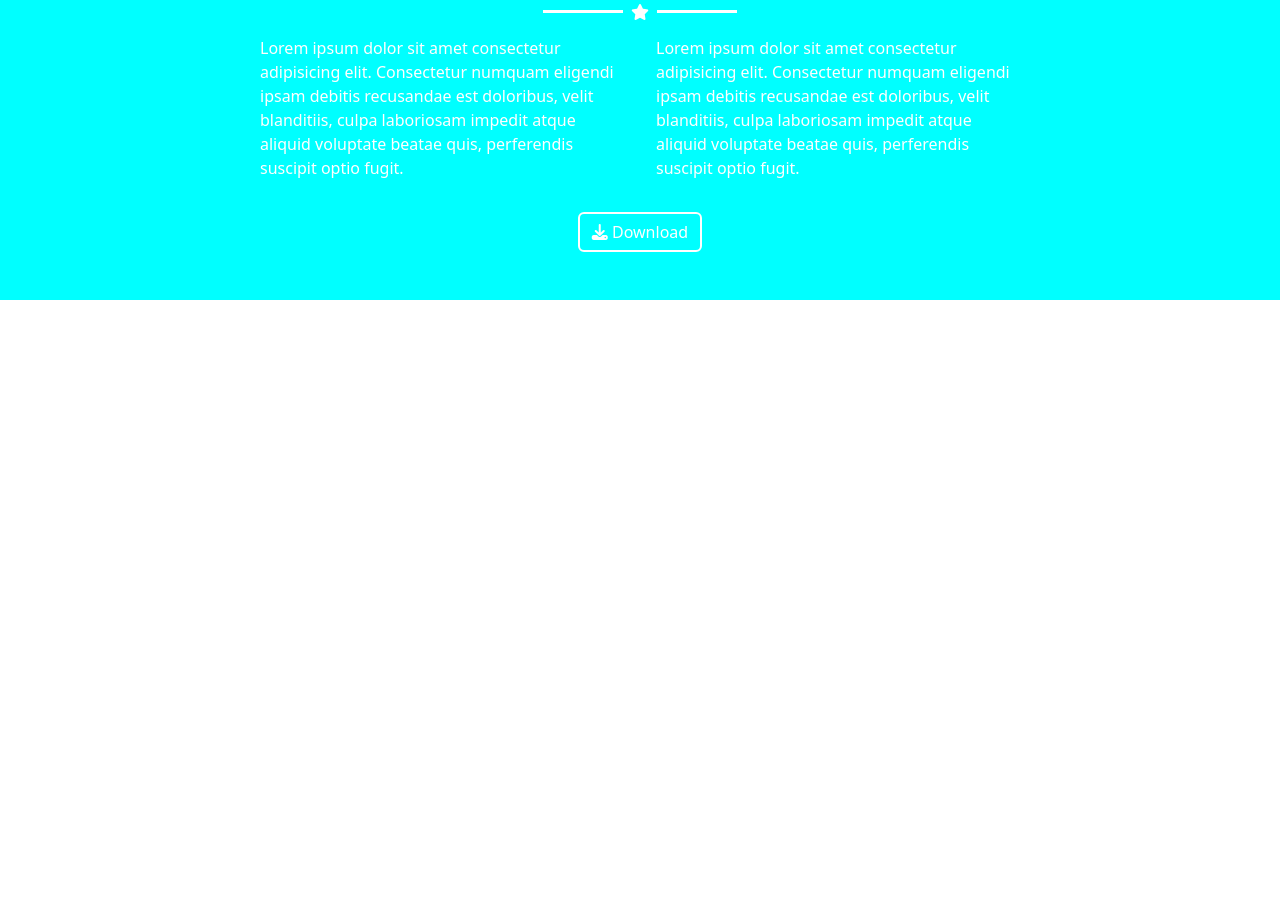
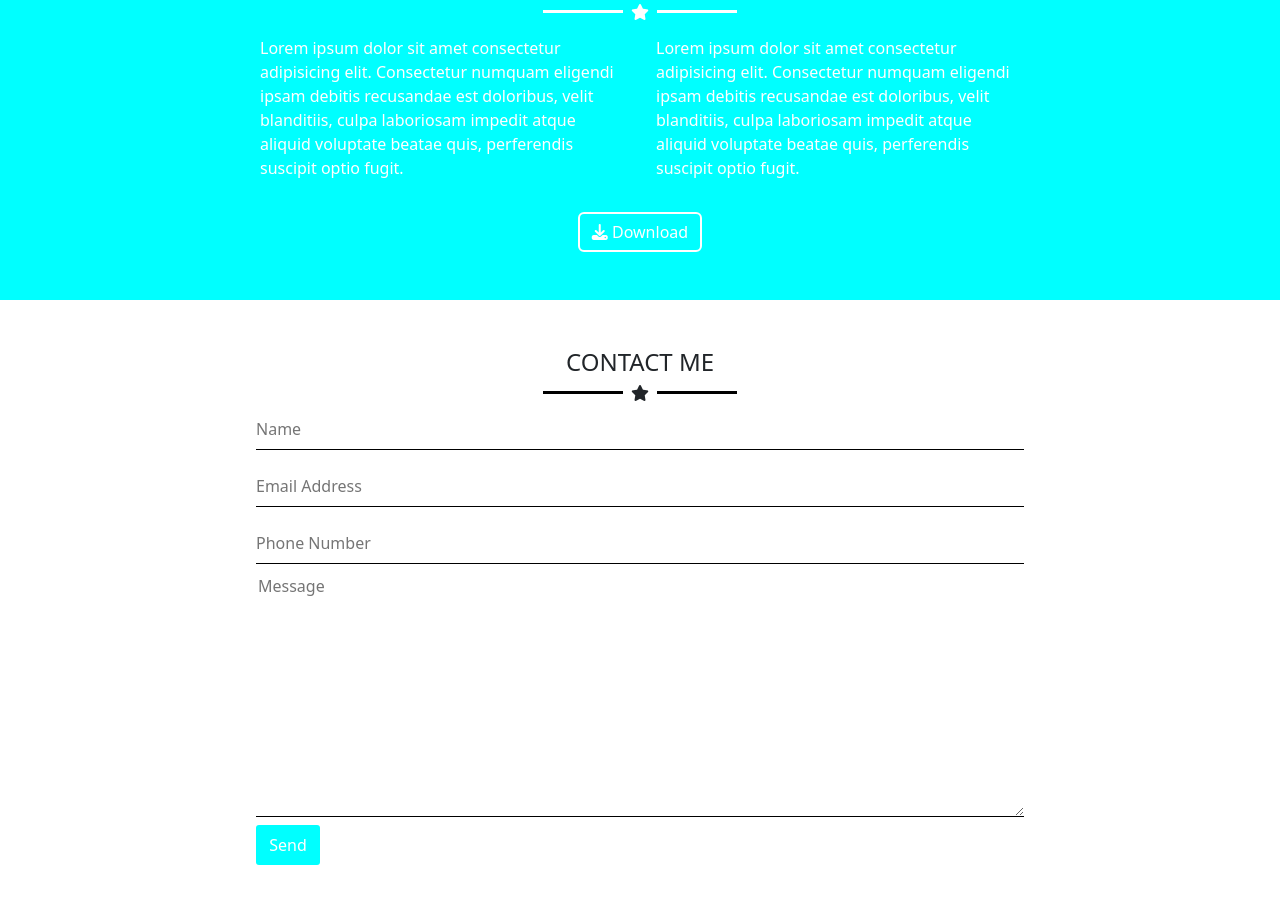
Before and after one commit to Seko461/html-css-bootstrap-freelancer, a plain HTML site: page index.html in a window 1280 px wide. Shown: the part 1260-2164 px from the top of the page. Before the commit the page ends 1560 px from the top, so only its background shows below. Drawn offline with nearby package versions, Linux system fonts and the light colour scheme.

Commit message:
contact section commit

```diff
--- a/assets/css/style.css
+++ b/assets/css/style.css
@@ -24,7 +24,8 @@ nav {
     margin: auto;
 }
 
-#portfolio .line {
+#portfolio .line,
+#contact .line {
     background-color: black;
 }
 
@@ -35,7 +36,8 @@ nav {
 }
 
 #portfolio,
-#about {
+#about,
+#contact {
     padding: 3rem 0;
 }
 
@@ -57,6 +59,31 @@ nav {
     color: white;
     text-decoration: none;
 }
+
+form input {
+    border: none;
+    border-bottom: 1px solid black;
+    outline: none;
+    padding: .5rem 0;
+    overflow: hidden;
+    margin: .5rem 0;
+}
+
+textarea {
+    border: none;
+    border-bottom: 1px solid black;
+
+}
+
+input[type="button"] {
+    border: none;
+
+    width: 4rem;
+    border-radius: 3px;
+    background-color: aqua;
+    color: white;
+}
+
 
 @media screen and (min-width: 576px) {
     #portfolio img {
--- a/index.html
+++ b/index.html
@@ -135,11 +135,34 @@
                         </p>
                     </div>
                 </div>
-                <button type="button" class="btn"><a href=""><i class="fa-solid fa-download"></i> Download</a></button>
+                <button type="button" class="btn">
+                    <a href="">
+                        <i class="fa-solid fa-download"></i> Download
+                    </a>
+                </button>
             </div>
         </div>
         <!-- /#about -->
-        <div id="contact"></div>
+        <div id="contact">
+            <div class="row row-cols-1 ">
+                <h4 class="title text-center">CONTACT ME</h4>
+                <div class="decoration d-flex flex-row justify-content-center align-items-center gap-2">
+                    <span class="line"></span>
+                    <i class="fa-solid fa-star"></i>
+                    <span class="line"></span>
+                </div>
+            </div>
+            <div class="my_container">
+                <form action="#" class="d-flex flex-column">
+                    <input type="text" name="name" placeholder="Name">
+                    <input type="email" name="mail" placeholder="Email Address">
+                    <input type="number" name="phone" placeholder="Phone Number">
+                    <textarea cols="1" rows="10" placeholder="Message"></textarea>
+                    <input type="button" value="Send">
+
+                </form>
+            </div>
+        </div>
         <!-- /#contact -->
     </main>
     <!-- /#site_main -->
```
